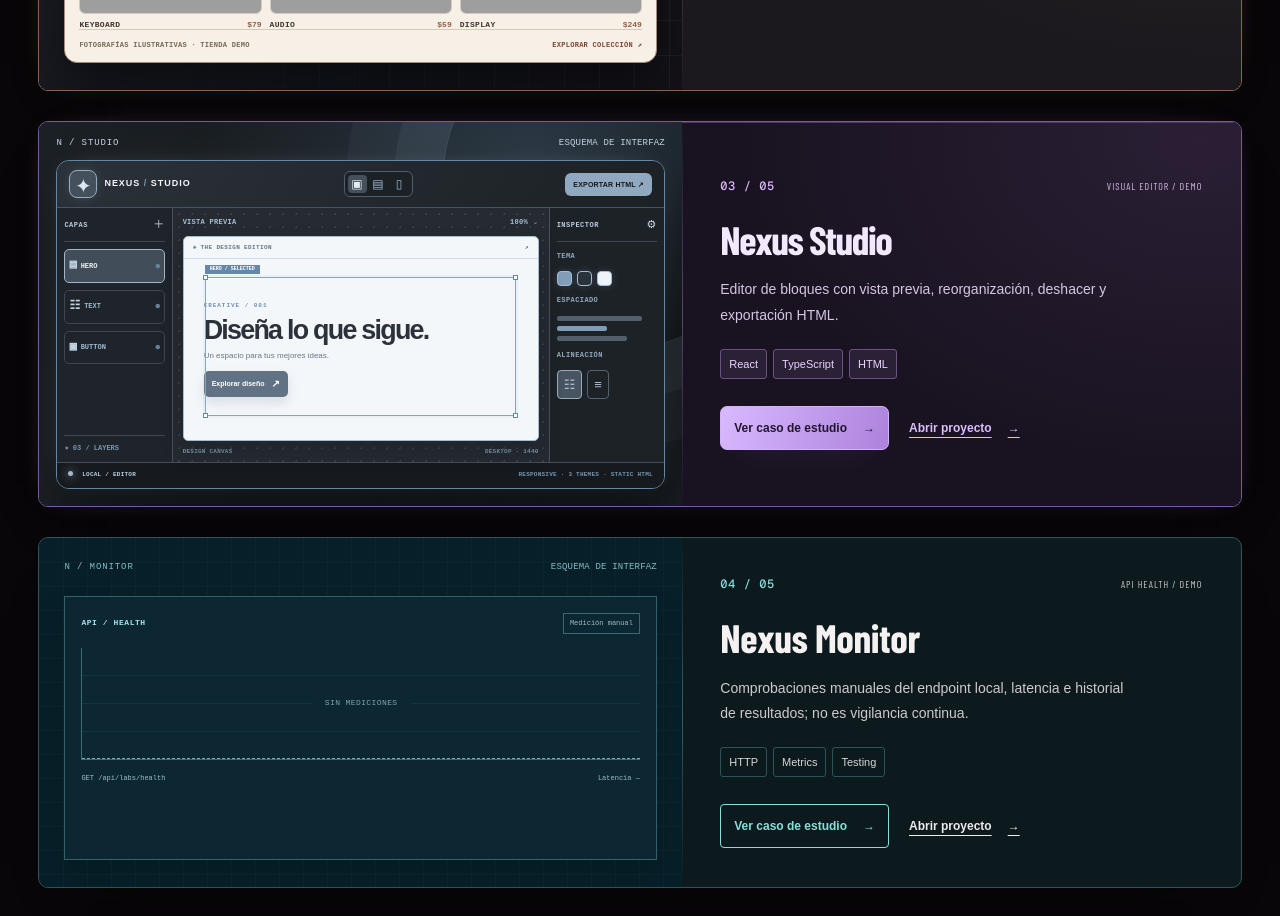
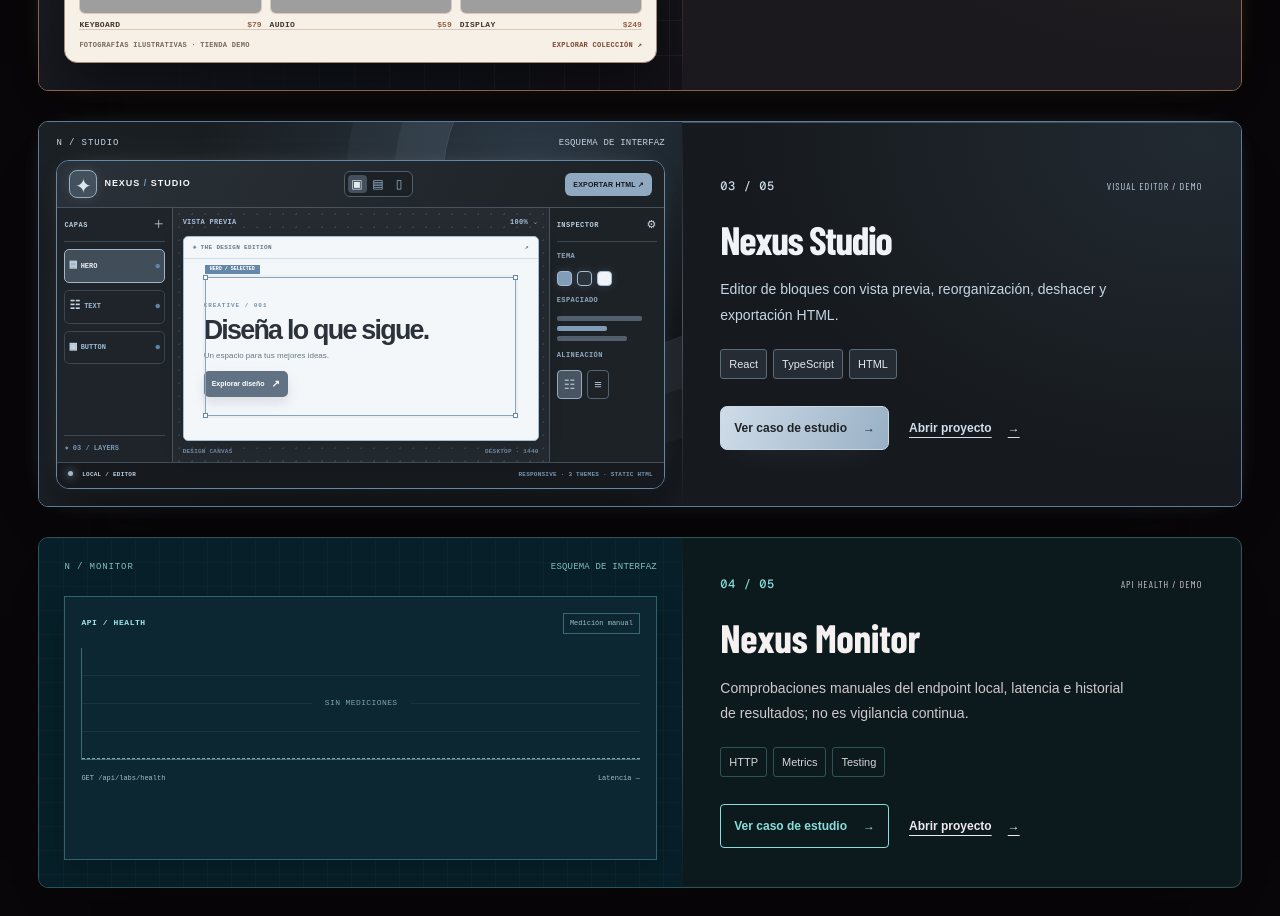
Before and after one commit to Dleteo/Nexus-AI, a Next.js app: page / in a window 1280 px wide. Shown: the part 1600-2516 px from the top of the page. Built offline with nearby package versions, Linux system fonts and the light colour scheme; grey boxes are pictures that could not be loaded.

Commit message:
style(studio): remove violet palette and use disciplined graphite and steel-blue software UI

```diff
--- a/components/career/EditorialPortfolio.module.css
+++ b/components/career/EditorialPortfolio.module.css
@@ -485,39 +485,39 @@
 
 /* Nexus Studio / featured creative editor — coordinated with the real design IDE. */
 .projectCard[data-project="studio"]{
-  --project-accent:#caa4f4;
-  --project-line:#70518f;
-  border:1px solid #795a9a;
-  background:radial-gradient(ellipse at 5% 0%,#6a45914b,transparent 65%),#16111f;
-  box-shadow:0 30px 80px -57px #000,0 0 30px -22px #a977d5;
+  --project-accent:#b9cddf;
+  --project-line:#5f7181;
+  border:1px solid #587b9c;
+  background:radial-gradient(ellipse at 5% 0%,#5b6c7b4b,transparent 65%),#14181c;
+  box-shadow:0 30px 80px -57px #000,0 0 30px -22px #8da7bf;
 }
 .projectCard[data-project="studio"] .projectPicture{
-  background:radial-gradient(ellipse at 77% 10%,#8252b544,transparent 71%),#20162b;
+  background:radial-gradient(ellipse at 77% 10%,#6185a644,transparent 71%),#1c2125;
 }
 .projectCard[data-project="studio"] .projectCopy{
-  border-top:1px solid #4e3762;
-  background:radial-gradient(ellipse at 93% 5%,#9a6bb122,transparent 63%),#191321;
+  border-top:1px solid #414d58;
+  background:radial-gradient(ellipse at 93% 5%,#6e8fae22,transparent 63%),#161a1e;
 }
-.projectCard[data-project="studio"] .cardTop b{color:#ddb8ff}
-.projectCard[data-project="studio"] .cardTop span{color:#d1b9e4}
-.projectCard[data-project="studio"] .projectTitle h3 a{color:#f3e9ff;letter-spacing:-.035em}
-.projectCard[data-project="studio"] .projectTitle h3 a:hover{color:#dcbdff}
-.projectCard[data-project="studio"] .projectCopy>p{color:#d6c6e4}
+.projectCard[data-project="studio"] .cardTop b{color:#cedce9}
+.projectCard[data-project="studio"] .cardTop span{color:#bccfe1}
+.projectCard[data-project="studio"] .projectTitle h3 a{color:#f0f4f8;letter-spacing:-.035em}
+.projectCard[data-project="studio"] .projectTitle h3 a:hover{color:#d1deeb}
+.projectCard[data-project="studio"] .projectCopy>p{color:#c5d6e5}
 .projectCard[data-project="studio"] .tags span{
-  border-color:#6d5182;
-  background:#2b2137;
-  color:#e9d3ff;
+  border-color:#5a6a79;
+  background:#252c33;
+  color:#e1e9f1;
 }
 .projectCard[data-project="studio"] .studyLink{
-  color:#22152f;
-  border:1px solid #d4b1ff;
-  background:linear-gradient(110deg,#d9b9ff,#ac82dc);
+  color:#1d2227;
+  border:1px solid #c9d8e7;
+  background:linear-gradient(110deg,#cfdce9,#99b0c5);
   border-radius:7px;
-  box-shadow:0 10px 30px -21px #c597ff;
+  box-shadow:0 10px 30px -21px #b7ccdf;
 }
-.projectCard[data-project="studio"] .studyLink:hover{background:#edd8ff}
-.projectCard[data-project="studio"] .demoLink{color:#ddbdff}
-.projectCard[data-project="studio"]:hover{box-shadow:0 36px 85px -52px #000,0 0 33px -18px #ab79df}
+.projectCard[data-project="studio"] .studyLink:hover{background:#e4ecf3}
+.projectCard[data-project="studio"] .demoLink{color:#d1deeb}
+.projectCard[data-project="studio"]:hover{box-shadow:0 36px 85px -52px #000,0 0 33px -18px #95adc3}
 
 /* Give Studio's real editor miniature enough room to show its three panels. */
 .projectCard[data-project="studio"] .projectPicture{
```
